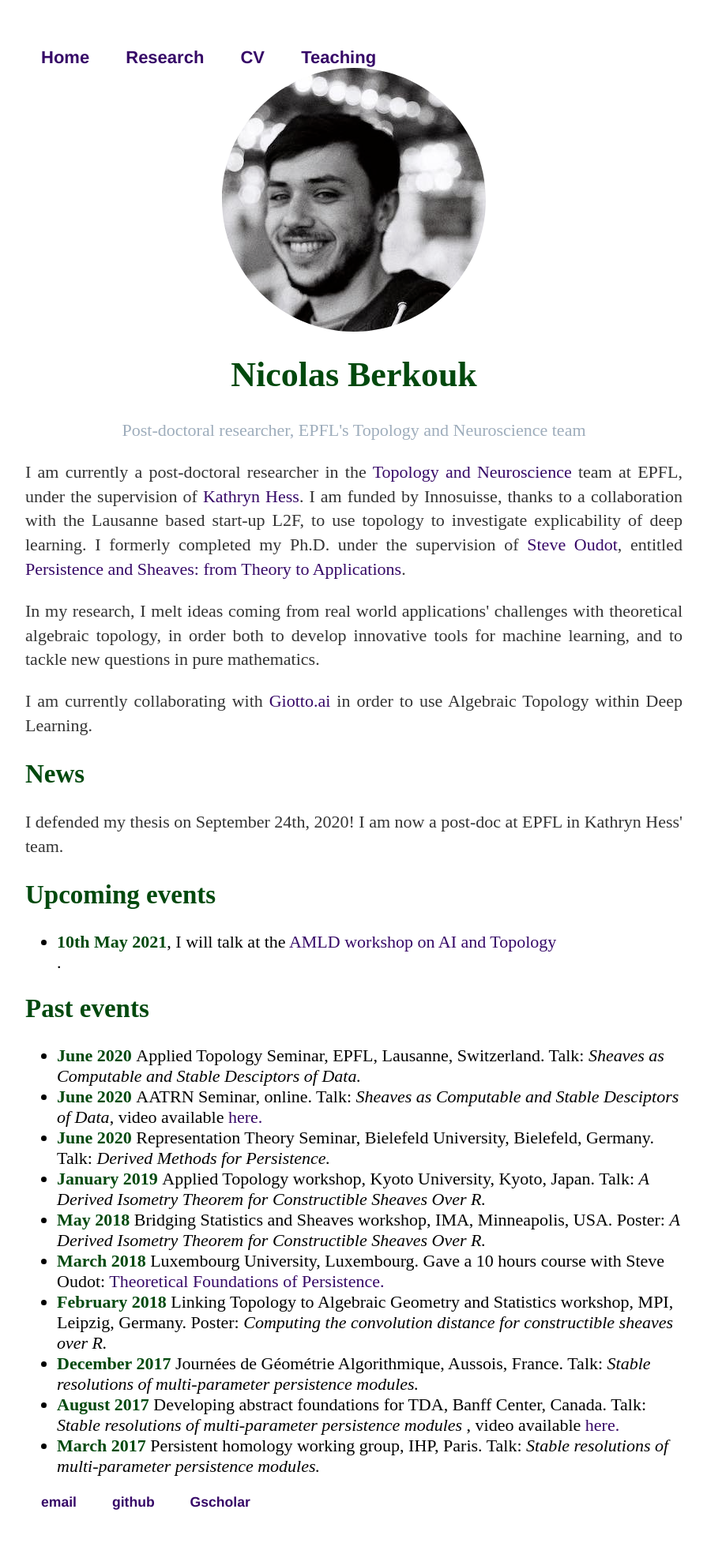
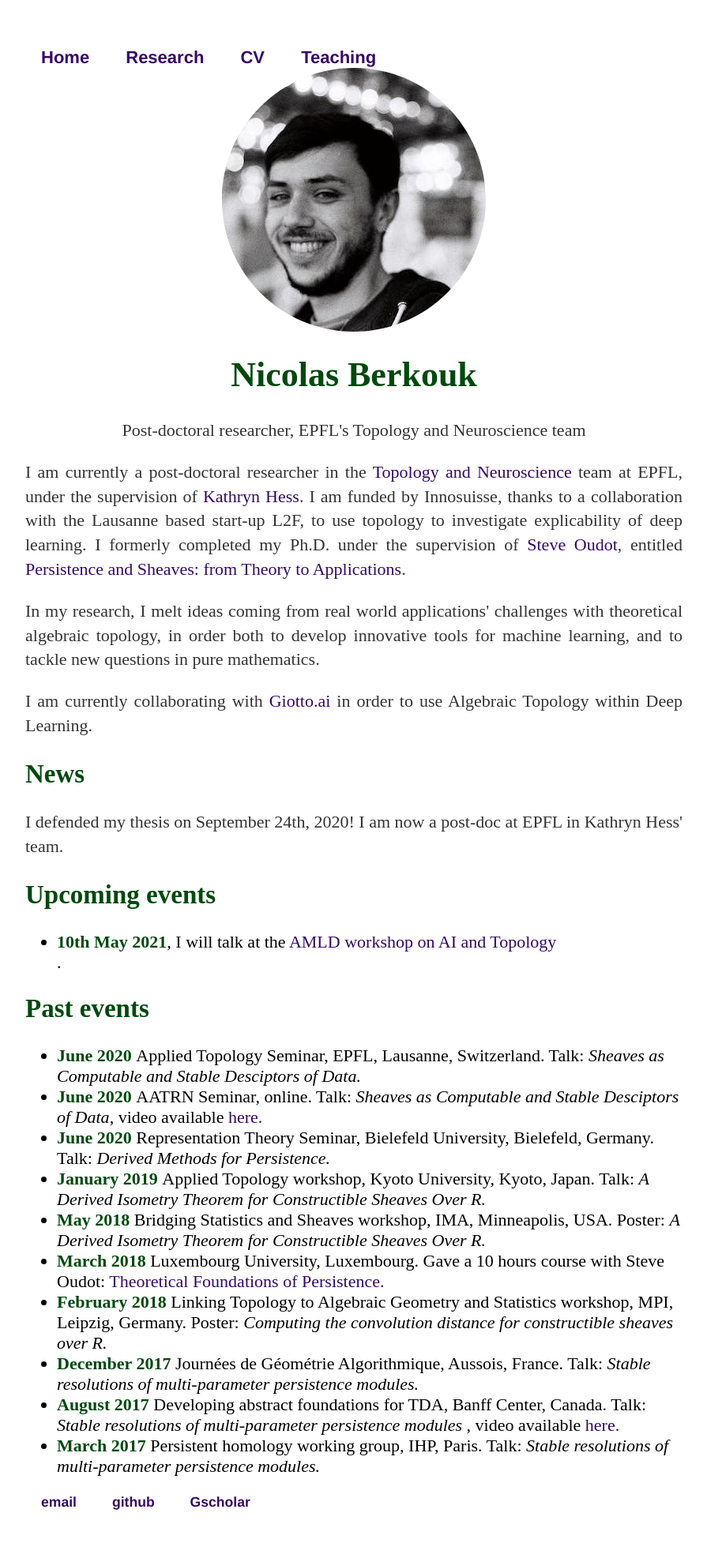
Before and after one commit to nberkouk/nberkouk.github.io, a Jekyll site: the page built from index.html, in a window 1280 px wide. Shown: the whole page at 79% size, without its empty margins (192-1087 px from the left). Built offline with Jekyll 4.4.1, drawn with Linux system fonts in a browser that asks for light colours.

Commit message:
polive h1

```diff
--- a/css/main.css
+++ b/css/main.css
@@ -37,7 +37,7 @@
 }
 h1 {
     font-size: 2em;
-    font-family:'Didot';
+    font-family: 'Didot';
     color: #02490e;
 }
 h1.title {
@@ -53,7 +53,7 @@
     color: #333;
 }
 p.subtitle {
-    color:#9EADBC;
+    color:#333;
     text-align: center;
 }
 
```
